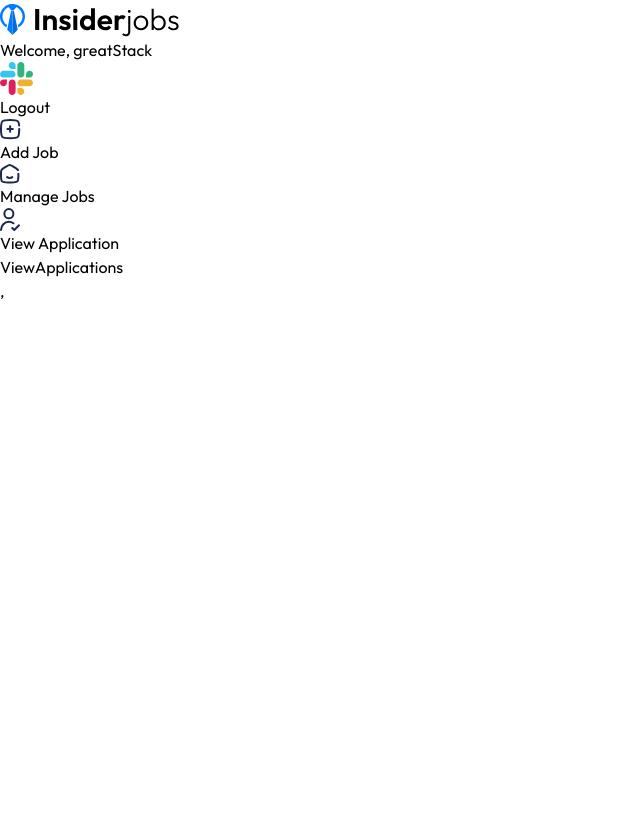
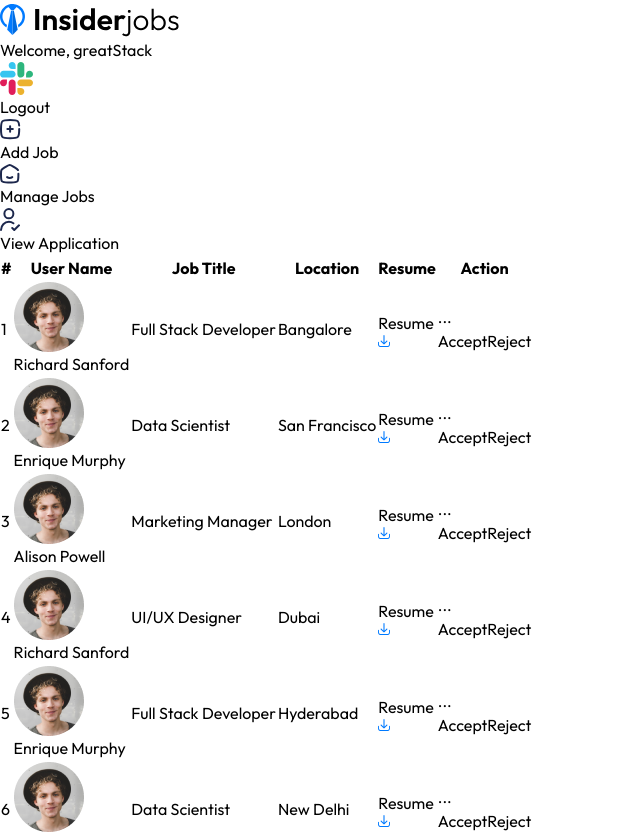
Before and after one commit to SOUMYAGHOSH123-fresher/JobLink_A_Job_Website_App, a React (Vite) app: page /dashboard/view-applications in a window 1280 px wide. Shown: the top 834 px of the page, without its empty margins (0-640 px from the left). Before the commit the page ends 800 px from the top, so only its background shows below. Built offline with nearby package versions, Linux system fonts and the light colour scheme; no server answers.

Commit message:
updatess on Viewapplication component

```diff
--- a/src/pages/ViewApplications.jsx
+++ b/src/pages/ViewApplications.jsx
@@ -1,8 +1,51 @@
 import React from 'react'
+import { assets, viewApplicationsPageData } from '../assets/assets'
 
 function ViewApplications() {
   return (
-    <div>ViewApplications</div>
+    <div className='container mx-auto p-4'>
+      <div>
+        <table className='w-full max-w-4xl bg-white border border-gray-200 max-sm:text-sm'>
+          <thead>
+            <tr className='border-b'>
+              <th className='py-2 px-4 text-left' >#</th>
+              <th className='py-2 px-4 text-left' >User Name</th>
+              <th className='py-2 px-4 text-left max-sm:hidden' >Job Title</th>
+              <th className='py-2 px-4 text-left max-sm:hidden' >Location</th>
+              <th className='py-2 px-4 text-left' >Resume</th>
+              <th className='py-2 px-4 text-left' >Action</th>
+            </tr>
+          </thead>
+          <tbody>
+            {viewApplicationsPageData.map((applicant, index) => (
+              <tr key={index} className={`text-gray-700 hover hover:bg-gray-300 ${index % 2 === 0 ? 'bg-gray-200' : ''}`}>
+                <td className='py-2 px-4 border-b '>{index + 1}</td>
+                <td className='py-2 px-4 border-b flex'>
+                  <img className='w-10 h-10 rounded-full mr-3 max-sm:hidden' src={applicant.imgSrc}/>
+                  <span className='mt-3'>{applicant.name}</span>
+                </td>
+                <td className='py-2 px-4 border-b  max-sm:hidden'>{applicant.jobTitle}</td>
+                <td className='py-2 px-4 border-b  max-sm:hidden'>{applicant.location}</td>
+                <td className='px-4 py-2 mb-3 flex'>
+                  <a href="" target='_blank' className=' text-blue-400 px-3 py-1 rounded inline-flex gap-2 items-center'>
+                    Resume <img src={assets.resume_download_icon} alt="" />
+                  </a>
+                </td>
+                <td className='py-2 px-4 border-b relative'>
+                  <div className='relative inline-block text-left group'>
+                    <button className='text-gray-500 action-button '>...</button>
+                    <div className='z-10 hidden absolute right-0 md:left-0 top-0 mt-2 w-32 bg-white border border-gray-200 rounded shadow group-hover:block'>
+                      <button className='block w-full text-left px-4 py-2 text-sky-500 hover:bg-gray-100'>Accept</button>
+                      <button className='block w-full text-left px-4 py-2 text-red-500 hover:bg-gray-100'>Reject</button>
+                    </div>
+                  </div>
+                </td>
+              </tr>
+            ))}
+          </tbody>
+        </table>
+      </div>
+    </div>
   )
 }
 
```
